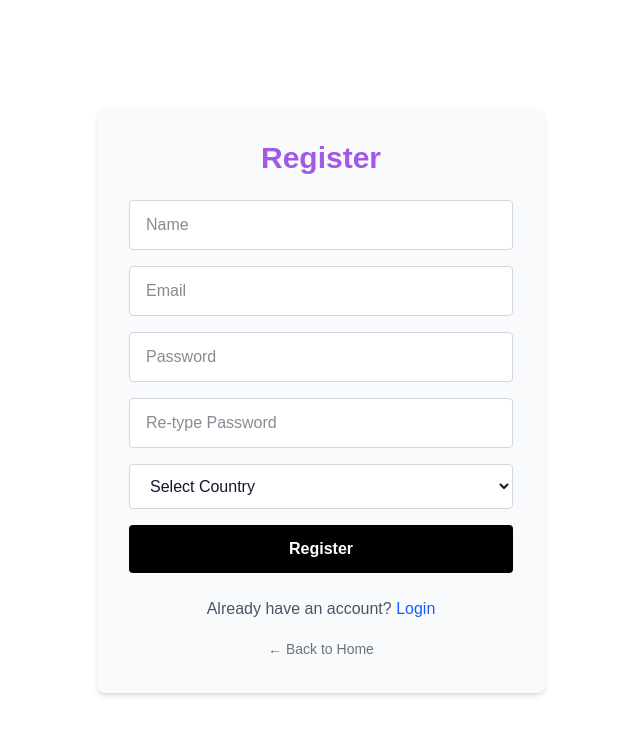
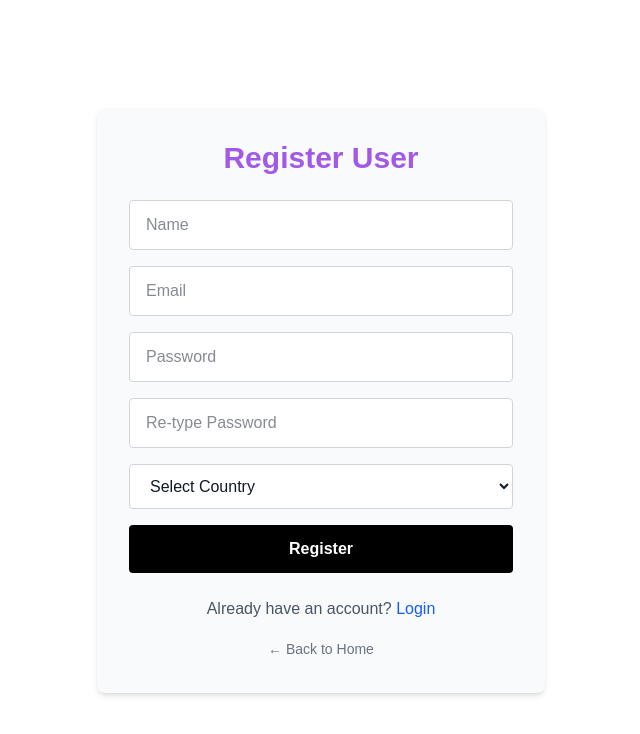
Before and after one commit to tru-leverette/xmpcommerce, a Next.js app: page /register in a window 1280 px wide. Shown: the top 734 px of the page, without its empty margins (319-959 px from the left). Built offline with nearby package versions, Linux system fonts and the light colour scheme; no server answers.

Commit message:
testing a change

```diff
--- a/src/app/register/page.tsx
+++ b/src/app/register/page.tsx
@@ -133,7 +133,7 @@ export default function RegisterPage() {
       )}
       <div className="w-full max-w-md bg-gray-50 dark:bg-gray-900 rounded-lg shadow-md p-8">
         <h1 className="text-3xl font-bold mb-6 text-center text-gray-900 dark:text-white" style={{ color: "var(--color-plum)" }}>
-          Register
+          Register User
         </h1>
         <form className="flex flex-col gap-4" onSubmit={handleSubmit}>
           <input
```
